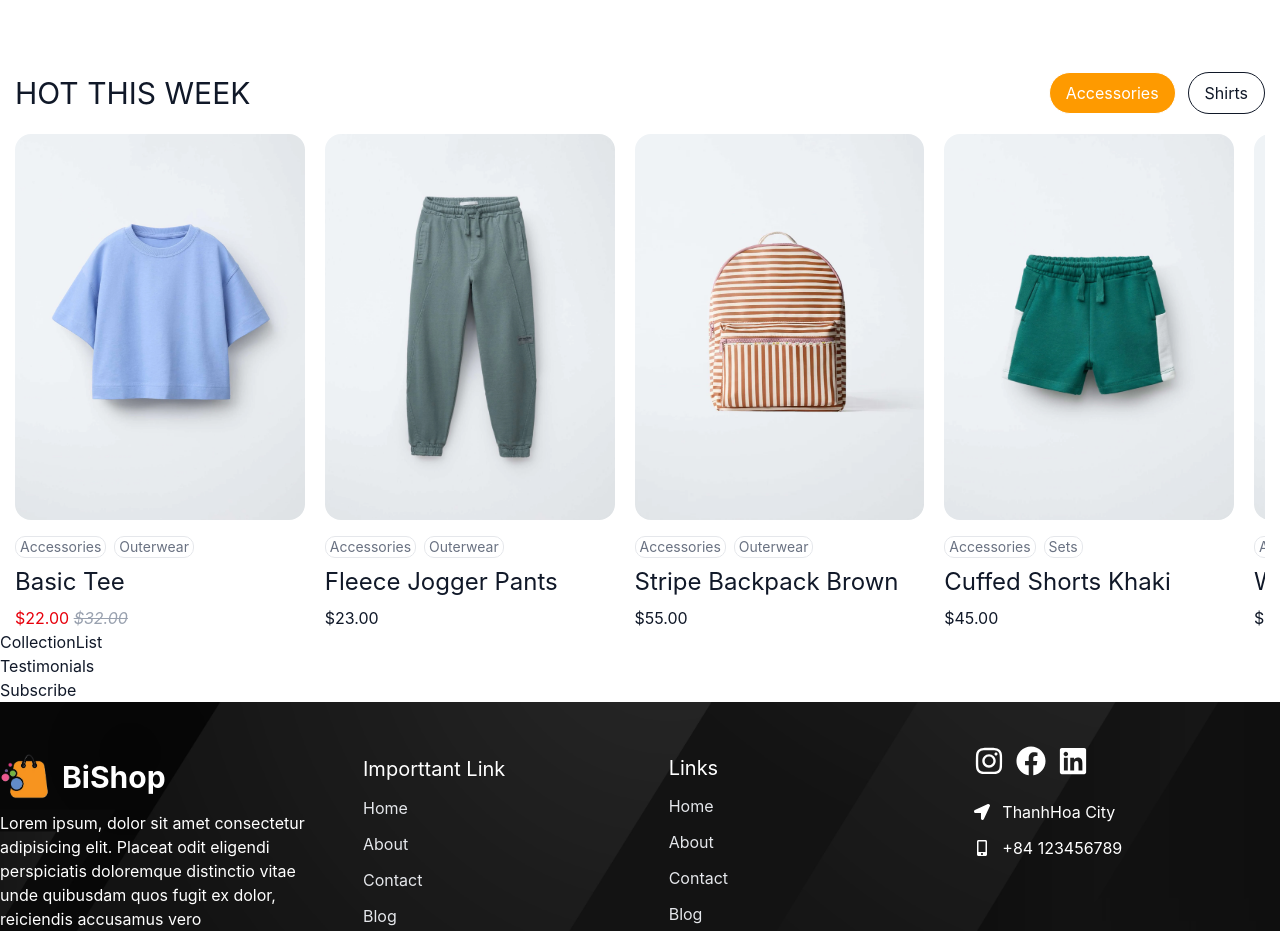
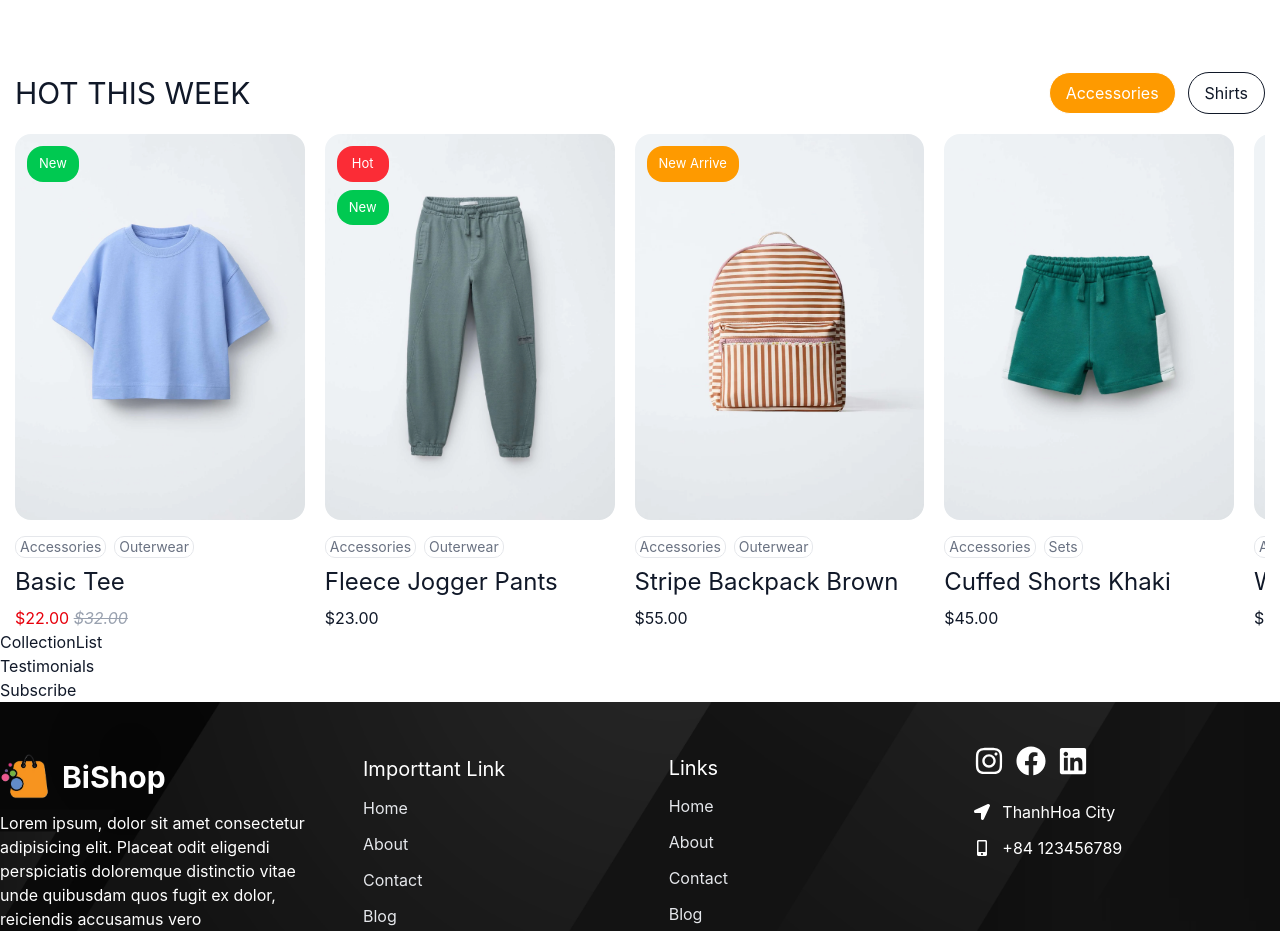
Before and after one commit to vankhanhitb/react-basic, a React (Vite) app in the folder my-app/: page / in a window 1280 px wide. Shown: the part 840-1771 px from the top of the page. Built offline with nearby package versions, Linux system fonts and the light colour scheme.

Commit message:
implement Card Product

```diff
--- a/my-app/src/components/Card.tsx
+++ /dev/null
@@ -1,14 +0,0 @@
-import React from 'react'
-
-type PropType = {
-  children: React.ReactNode;
-  className?: string
-}
-
-export default function Card ({ children, className }: PropType) {
-  return (
-    <div className={`flex ${className}`}>
-      {children}
-    </div>
-  )
-}
--- /dev/null
+++ b/my-app/src/components/ProductCard.tsx
@@ -0,0 +1,105 @@
+import React from 'react';
+import type { productType } from "../data/products";
+
+import { formattedPrice } from "../ulti/formatPrice";
+import { FiHeart, FiShoppingCart, FiSearch } from "react-icons/fi";
+
+type PropType = {
+  className?: string,
+  product: productType,
+}
+
+export default function ProductCard ({ className, product }: PropType) {
+  return (
+    <div className={`flex ${className}`}>
+      <div className="product-card__image group relative w-full rounded-2xl overflow-hidden aspect-3/4 transition-shadow duration-300 hover:shadow-md">
+        <img
+          src={product.images?.featuredImage}
+          alt="Product Image"
+          className="w-full h-full absolute top-0 left-0 object-cover overflow-hidden transition-transform duration-300 ease-out group-hover:scale-105 "
+        />
+        <div className="product-card__add-to-cart w-full absolute bottom-10 left-0 flex justify-center items-center">
+            <button
+              className="max-w-80 w-full flex justify-center items-center gap-2 m-auto bg-white py-3 rounded-3xl uppercase transition-all duration-350 translate-y-5 opacity-0 group-hover:translate-y-0 group-hover:opacity-100 hover:bg-primary hover:text-white cursor-pointer"
+            >
+              <FiShoppingCart /> Add To Cart
+            </button>
+        </div>
+        <div className="product-card__badge flex flex-col gap-2 absolute top-3 left-3">
+          {
+            product.badges && product?.badges?.map((item, index) => {
+              return(
+                <span key={index}
+                  className={`flex justify-center items-center px-3 py-2 text-[13px] text-white ${item.name.toLocaleLowerCase() === "new" ? "bg-green-500" : item.name.toLocaleLowerCase() === "hot" ? "bg-red-500" : item.name.toLocaleLowerCase() === "new arrive" ? "bg-amber-500" : ""} capitalize rounded-2xl font-600`}
+                >
+                  {item.name}
+                </span>
+              )
+            })
+          }
+        </div>
+        <div className="product-card__icons flex flex-col gap-2 absolute top-3 right-3">
+          <button
+            className="
+              p-3 border
+              transition-all
+              duration-300
+              translate-x-10
+              opacity-0
+              rounded-[100%]
+              border-gray-400
+              hover:bg-primary
+              hover:text-white
+              hover:border-white
+              group-hover:translate-x-0
+              group-hover:opacity-100
+              cursor-pointer
+            "
+          >
+            <FiHeart />
+          </button>
+          <button
+            className="
+              p-3 border
+              transition-all
+              duration-500
+              translate-x-10
+              opacity-0
+              rounded-[100%]
+              border-gray-400
+              hover:bg-primary
+              hover:text-white
+              hover:border-white
+              group-hover:translate-x-0
+              group-hover:opacity-100
+              cursor-pointer
+            "
+          >
+            <FiSearch />
+          </button>
+        </div>
+      </div>
+      <div className="flex flex-col justify-start gap-2">
+        {product.categories &&
+          <div className="product-card__tag flex gap-2">
+              {
+                product.categories?.map((item) => (
+                  <span className="px-1 py-.5 text-sm text-gray-500 font-600 border border-gray-200 rounded-[10px]">{item.name}</span>
+                ))
+              }
+          </div>
+        }
+        <h2 className="product-card__title text-2xl font-600">{product.name}</h2>
+        <div className="product-card__price">
+          {
+            product.price.onSalePrice ?
+            <><span className="text-2 text-red-600 font-600">{ formattedPrice(product.price.onSalePrice) }</span> <span className="text-gray-400 italic line-through">{formattedPrice(product.price.salePrice)}</span></>
+            :
+            <span className="text-2 font-600">{formattedPrice(product.price.salePrice)}</span>
+          }
+        </div>
+
+      </div>
+    </div>
+  )
+}
--- a/my-app/src/components/ProductList/ProductList.tsx
+++ b/my-app/src/components/ProductList/ProductList.tsx
@@ -1,8 +1,7 @@
 import { useState, useEffect } from 'react';
 import { productsData, type productType } from "../../data/products";
 import Container from "../Container";
-import Card from "../Card";
-import { formattedPrice } from "../../ulti/formatPrice";
+import ProductCard from "../ProductCard";
 
 import { A11y } from 'swiper/modules';
 import { Swiper, SwiperSlide } from 'swiper/react';
@@ -62,36 +61,7 @@ export default function ProductList() {
         {
           product.map((product) => (
             <SwiperSlide key={product.productId}>
-              <Card className="product-card flex flex-col gap-4">
-                <div className="product-card__image w-full rounded-2xl overflow-hidden">
-                  <img
-                    src={product.images?.featuredImage}
-                    alt="Product Image"
-                    className="object-contain"
-                  />
-                </div>
-                <div className="flex flex-col justify-start gap-2">
-                  {product.categories &&
-                    <div className="product-card__tag flex gap-2">
-                        {
-                         product.categories?.map((item) => (
-                           <span className="px-1 py-.5 text-sm text-gray-500 font-600 border border-gray-200 rounded-[10px]">{item.name}</span>
-                         ))
-                        }
-                    </div>
-                  }
-                  <h2 className="product-card__title text-2xl font-600">{product.name}</h2>
-                  <div className="product-card__price">
-                    {
-                      product.price.onSalePrice ?
-                      <><span className="text-2 text-red-600 font-600">{ formattedPrice(product.price.onSalePrice) }</span> <span className="text-gray-400 italic line-through">{formattedPrice(product.price.salePrice)}</span></>
-                      :
-                      <span className="text-2 font-600">{formattedPrice(product.price.salePrice)}</span>
-                    }
-                  </div>
-
-                </div>
-              </Card>
+              <ProductCard product={product} className="product-card flex-col gap-4" />
             </SwiperSlide>
           ))
         }
--- a/my-app/src/data/products.ts
+++ b/my-app/src/data/products.ts
@@ -249,7 +249,8 @@ export const productsData: productType[] = [
     ],
     featured: true,
     badges: [
-      {name: "Hot"}
+      {name: "Hot"},
+      {name: "New"}
     ],
     categories: [
       {name: "Accessories"},
```
